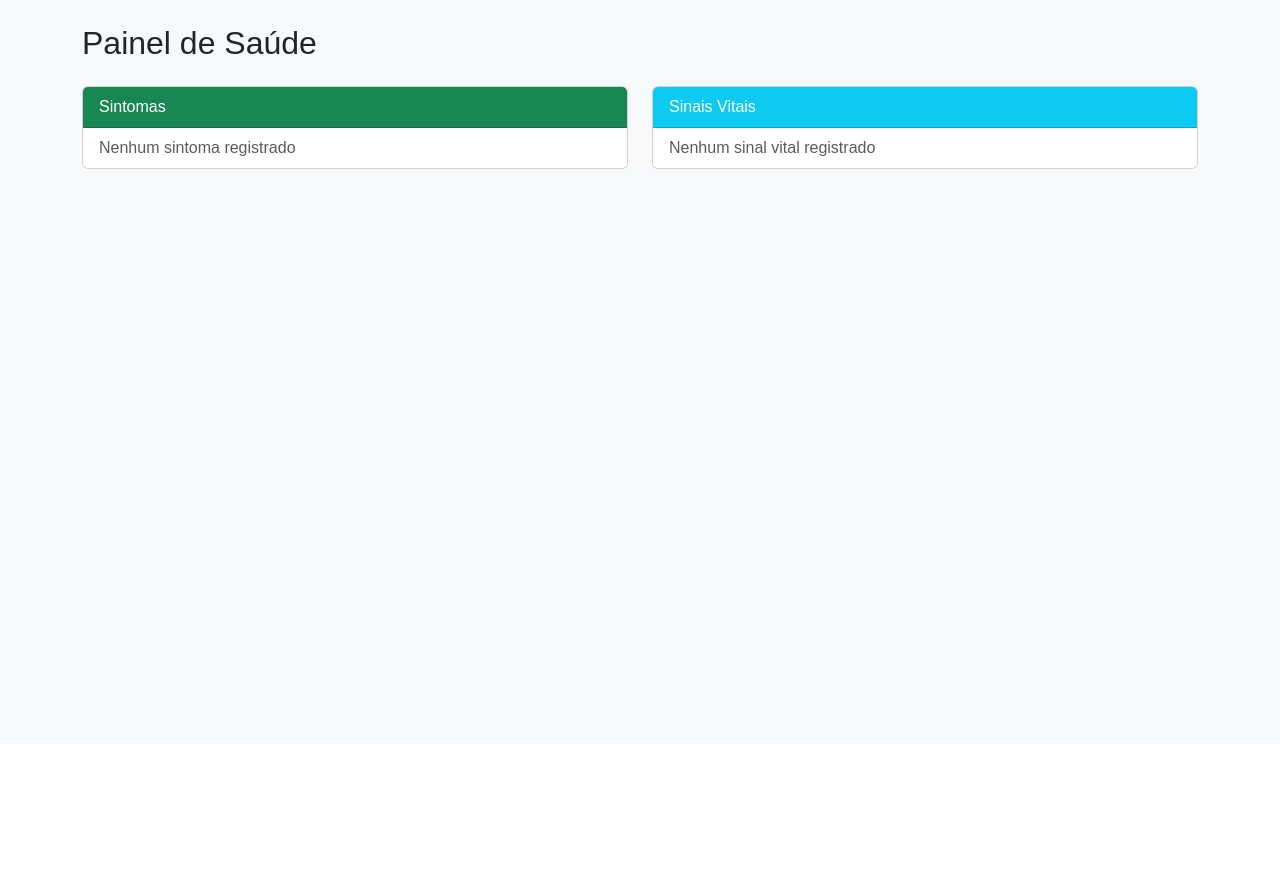
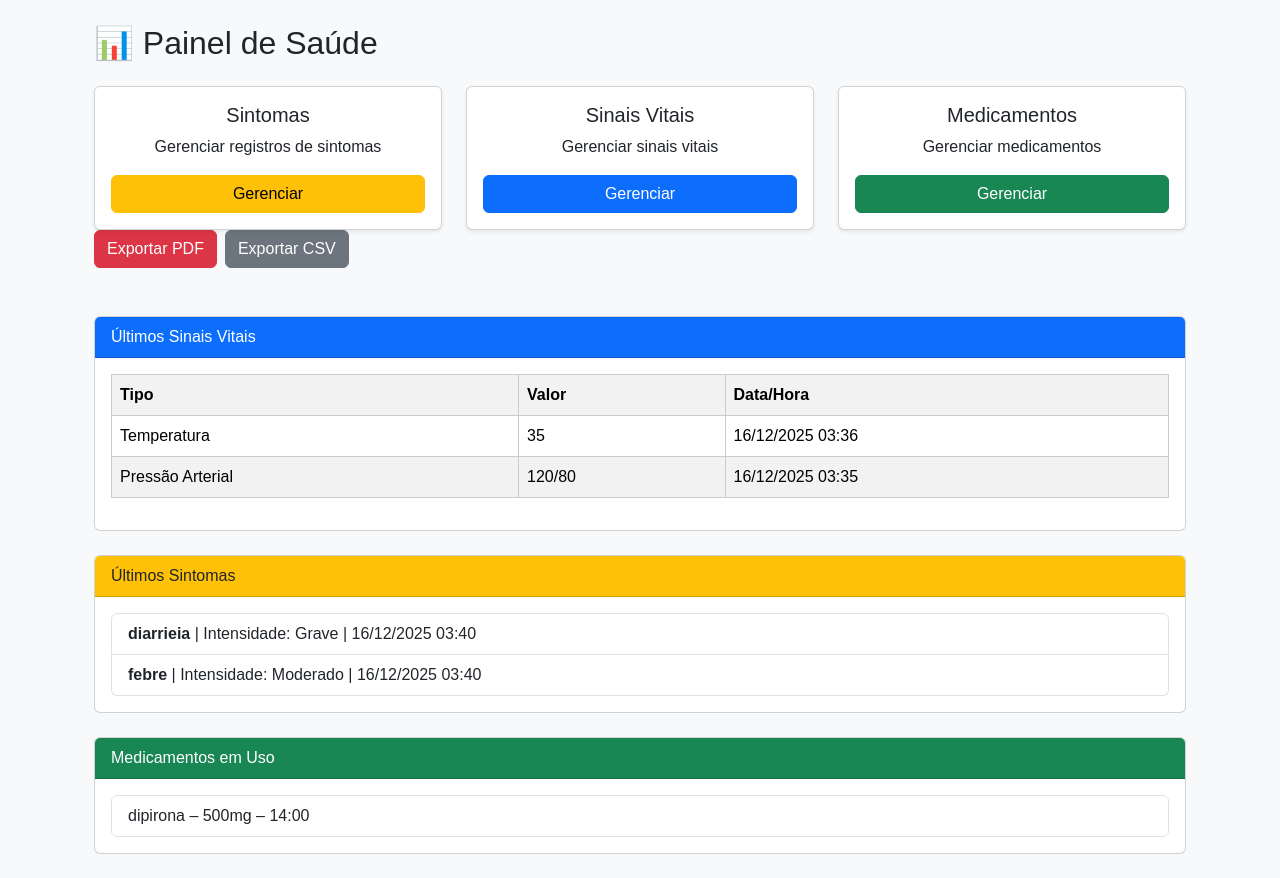
Before and after one commit to wlteixeira/PrimeHealth, a Django app: page / in a window 1280 px wide. Shown: the part 56-934 px from the top of the page. Before the commit the page ends 225 px from the top, so only its background shows below. Run offline with Django 5.2, Linux system fonts and the light colour scheme; a user stored in the database is signed in; data comes from the database, SQL or seed files in the repository; data that the repository does not hold is empty.

Commit message:
export and fix bugs

```diff
--- a/primehealth/dashboard/urls.py
+++ b/primehealth/dashboard/urls.py
@@ -1,6 +1,8 @@
 from django.urls import path
-from .views import painel_saude
+from .views import painel_saude, exportar_relatorio_pdf, exportar_relatorio_csv
 
 urlpatterns = [
     path('', painel_saude, name='painel_saude'),
+    path('exportar/pdf/', exportar_relatorio_pdf, name='exportar_relatorio_pdf'),
+    path('exportar/csv/', exportar_relatorio_csv, name='exportar_relatorio_csv'),
 ]
--- a/primehealth/dashboard/views.py
+++ b/primehealth/dashboard/views.py
@@ -1,14 +1,112 @@
 from django.contrib.auth.decorators import login_required
 from django.shortcuts import render
+from sinais_vitais.models import SinalVital
 from sintomas.models import Sintoma
-from sinais_vitais.models import SinalVital
+from medicamentos.models import Medicamento
+from django.utils import timezone
+import csv
+from django.http import HttpResponse
+from reportlab.pdfgen import canvas
 
 @login_required
 def painel_saude(request):
-    sintomas = Sintoma.objects.filter(usuario=request.user)
-    sinais_vitais = SinalVital.objects.filter(usuario=request.user)
+    usuario = request.user
 
-    return render(request, 'painel.html', {
+    sinais_vitais = SinalVital.objects.filter(usuario=usuario).order_by('-data_hora')[:5]
+    sintomas = Sintoma.objects.filter(usuario=usuario).order_by('-data_hora')[:5]
+    medicamentos = Medicamento.objects.filter(usuario=usuario)
+
+    contexto = {
+        'sinais_vitais': sinais_vitais,
         'sintomas': sintomas,
-        'sinais_vitais': sinais_vitais
-    })
+        'medicamentos': medicamentos,
+    }
+
+    return render(request, 'painel.html', contexto)
+
+@login_required
+def exportar_relatorio_csv(request):
+    response = HttpResponse(content_type='text/csv')
+    response['Content-Disposition'] = 'attachment; filename="relatorio_saude.csv"'
+
+    writer = csv.writer(response)
+    writer.writerow(['RELATÓRIO DE SAÚDE'])
+
+    writer.writerow([])
+    writer.writerow(['Sintomas'])
+    writer.writerow(['Nome', 'Intensidade', 'Data/Hora'])
+
+    for sintoma in Sintoma.objects.filter(usuario=request.user):
+        writer.writerow([sintoma.nome, sintoma.intensidade, sintoma.data_hora])
+
+    writer.writerow([])
+    writer.writerow(['Sinais Vitais'])
+    writer.writerow(['Tipo', 'Valor', 'Data/Hora'])
+
+    for sinal in SinalVital.objects.filter(usuario=request.user):
+        writer.writerow([sinal.tipo, sinal.valor, sinal.data_hora])
+
+    return response
+
+@login_required
+def exportar_relatorio_pdf(request):
+    response = HttpResponse(content_type='application/pdf')
+    response['Content-Disposition'] = 'attachment; filename="relatorio_saude.pdf"'
+
+    pdf = canvas.Canvas(response)
+    largura, altura = 595, 842  # A4
+    y = altura - 50
+
+    pdf.setFont("Helvetica-Bold", 16)
+    pdf.drawString(50, y, "Relatório de Saúde")
+    y -= 25
+
+    pdf.setFont("Helvetica", 10)
+    data_geracao = timezone.localtime().strftime('%d/%m/%Y %H:%M')
+    pdf.drawString(50, y, f"Gerado em: {data_geracao}")
+    y -= 40
+
+    pdf.setFont("Helvetica-Bold", 12)
+    pdf.drawString(50, y, "Sintomas")
+    y -= 20
+
+    pdf.setFont("Helvetica", 10)
+    for sintoma in Sintoma.objects.filter(usuario=request.user):
+        data_sintoma = sintoma.data_hora.strftime('%d/%m/%Y %H:%M')
+        pdf.drawString(
+            50,
+            y,
+            f"{sintoma.nome} | Intensidade: {sintoma.intensidade} | {data_sintoma}"
+        )
+        y -= 15
+
+        if y < 50:
+            pdf.showPage()
+            y = altura - 50
+            pdf.setFont("Helvetica", 10)
+
+    y -= 20
+
+    pdf.setFont("Helvetica-Bold", 12)
+    pdf.drawString(50, y, "Sinais Vitais")
+    y -= 20
+
+    pdf.setFont("Helvetica", 10)
+    for sinal in SinalVital.objects.filter(usuario=request.user):
+        data_sinal = sinal.data_hora.strftime('%d/%m/%Y %H:%M')
+        pdf.drawString(
+            50,
+            y,
+            f"{sinal.tipo} | Valor: {sinal.valor} | {data_sinal}"
+        )
+        y -= 15
+
+        if y < 50:
+            pdf.showPage()
+            y = altura - 50
+            pdf.setFont("Helvetica", 10)
+
+    pdf.showPage()
+    pdf.save()
+
+    return response
--- a/primehealth/sinais_vitais/models.py
+++ b/primehealth/sinais_vitais/models.py
@@ -2,22 +2,24 @@ from django.db import models
 from django.contrib.auth.models import User
 
 class SinalVital(models.Model):
+
+    TIPOS = [
+        ('Pressão Arterial', 'Pressão Arterial'),
+        ('Frequência Cardíaca', 'Frequência Cardíaca'),
+        ('Temperatura', 'Temperatura'),
+        ('Saturação', 'Saturação'),
+    ]
+
     usuario = models.ForeignKey(
         User,
-        on_delete=models.CASCADE,
-        related_name='sinais_vitais'
+        on_delete=models.CASCADE
     )
     tipo = models.CharField(
-        max_length=100,
-        verbose_name='Tipo'
+        max_length=30,
+        choices=TIPOS
     )
-    valor = models.CharField(
-        max_length=50,
-        verbose_name='Valor'
-    )
-    data_registro = models.DateField(
-        verbose_name='Data do Registro'
-    )
+    valor = models.CharField(max_length=20)
+    data_hora = models.DateTimeField(auto_now_add=True)
 
     def __str__(self):
-        return f'{self.tipo}: {self.valor}'
+        return f'{self.tipo} - {self.valor}'
--- a/primehealth/sinais_vitais/urls.py
+++ b/primehealth/sinais_vitais/urls.py
@@ -1,14 +1,14 @@
 from django.urls import path
 from .views import (
     listar_sinais_vitais,
-    cadastrar_sinal_vital,
+    criar_sinal_vital,
     editar_sinal_vital,
     excluir_sinal_vital
 )
 
 urlpatterns = [
     path('', listar_sinais_vitais, name='listar_sinais_vitais'),
-    path('novo/', cadastrar_sinal_vital, name='cadastrar_sinal_vital'),
+    path('novo/', criar_sinal_vital, name='criar_sinal_vital'),
     path('editar/<int:id>/', editar_sinal_vital, name='editar_sinal_vital'),
     path('excluir/<int:id>/', excluir_sinal_vital, name='excluir_sinal_vital'),
 ]
--- a/primehealth/sintomas/models.py
+++ b/primehealth/sintomas/models.py
@@ -2,18 +2,23 @@ from django.db import models
 from django.contrib.auth.models import User
 
 class Sintoma(models.Model):
+
+    INTENSIDADES = [
+        ('Leve', 'Leve'),
+        ('Moderado', 'Moderado'),
+        ('Grave', 'Grave'),
+    ]
+
     usuario = models.ForeignKey(
         User,
-        on_delete=models.CASCADE,
-        related_name='sintomas'
+        on_delete=models.CASCADE
     )
-    descricao = models.CharField(
-        max_length=255,
-        verbose_name='Descrição'
+    nome = models.CharField(max_length=100)
+    intensidade = models.CharField(
+        max_length=10,
+        choices=INTENSIDADES
     )
-    data_registro = models.DateField(
-        verbose_name='Data do Registro'
-    )
+    data_hora = models.DateTimeField(auto_now_add=True)
 
     def __str__(self):
-        return f'{self.descricao} ({self.usuario.username})'
+        return f'{self.nome} ({self.intensidade})'
--- a/primehealth/sintomas/urls.py
+++ b/primehealth/sintomas/urls.py
@@ -1,14 +1,14 @@
 from django.urls import path
 from .views import (
     listar_sintomas,
-    cadastrar_sintoma,
+    criar_sintoma,
     editar_sintoma,
     excluir_sintoma
 )
 
 urlpatterns = [
     path('', listar_sintomas, name='listar_sintomas'),
-    path('novo/', cadastrar_sintoma, name='cadastrar_sintoma'),
+    path('novo/', criar_sintoma, name='criar_sintoma'),
     path('editar/<int:id>/', editar_sintoma, name='editar_sintoma'),
     path('excluir/<int:id>/', excluir_sintoma, name='excluir_sintoma'),
 ]
--- a/primehealth/templates/painel.html
+++ b/primehealth/templates/painel.html
@@ -1,45 +1,125 @@
 {% extends 'base.html' %}
 
 {% block conteudo %}
-<h2 class="mb-4">Painel de Saúde</h2>
+<div class="container mt-4">
 
-<div class="row">
-    <div class="col-md-6">
-        <div class="card mb-3">
-            <div class="card-header bg-success text-white">
-                Sintomas
+    <h2 class="mb-4">📊 Painel de Saúde</h2>
+    <div class="row mb-4">
+
+    <div class="col-md-4">
+        <div class="card shadow-sm">
+            <div class="card-body text-center">
+                <h5 class="card-title">Sintomas</h5>
+                <p class="card-text">Gerenciar registros de sintomas</p>
+                <a href="{% url 'listar_sintomas' %}" class="btn btn-warning w-100">
+                    Gerenciar
+                </a>
             </div>
-            <ul class="list-group list-group-flush">
+        </div>
+    </div>
+
+    <div class="col-md-4">
+        <div class="card shadow-sm">
+            <div class="card-body text-center">
+                <h5 class="card-title">Sinais Vitais</h5>
+                <p class="card-text">Gerenciar sinais vitais</p>
+                <a href="{% url 'listar_sinais_vitais' %}" class="btn btn-primary w-100">
+                    Gerenciar
+                </a>
+            </div>
+        </div>
+    </div>
+
+    <div class="col-md-4">
+        <div class="card shadow-sm">
+            <div class="card-body text-center">
+                <h5 class="card-title">Medicamentos</h5>
+                <p class="card-text">Gerenciar medicamentos</p>
+                <a href="{% url 'listar_medicamentos' %}" class="btn btn-success w-100">
+                    Gerenciar
+                </a>
+            </div>
+        </div>
+    </div>
+
+    <div class="d-flex gap-2 mb-4">
+    <a href="{% url 'exportar_relatorio_pdf' %}" class="btn btn-danger">
+        Exportar PDF
+    </a>
+
+    <a href="{% url 'exportar_relatorio_csv' %}" class="btn btn-secondary">
+        Exportar CSV
+    </a>
+</div>
+
+</div>
+
+    <div class="card mb-4">
+        <div class="card-header bg-primary text-white">
+            Últimos Sinais Vitais
+        </div>
+        <div class="card-body">
+            {% if sinais_vitais %}
+                <table class="table table-striped">
+                    <tr>
+                        <th>Tipo</th>
+                        <th>Valor</th>
+                        <th>Data/Hora</th>
+                    </tr>
+                    {% for sinal in sinais_vitais %}
+                    <tr>
+                        <td>{{ sinal.get_tipo_display }}</td>
+                        <td>{{ sinal.valor }}</td>
+                        <td>{{ sinal.data_hora|date:"d/m/Y H:i" }}</td>
+                    </tr>
+                    {% endfor %}
+                </table>
+            {% else %}
+                <p class="text-muted">Nenhum sinal vital registrado.</p>
+            {% endif %}
+        </div>
+    </div>
+
+    <div class="card mb-4">
+        <div class="card-header bg-warning">
+            Últimos Sintomas
+        </div>
+        <div class="card-body">
+            {% if sintomas %}
+                <ul class="list-group">
                     {% for sintoma in sintomas %}
                         <li class="list-group-item">
-                        {{ sintoma.descricao }} - {{ sintoma.data_registro }}
-                    </li>
-                {% empty %}
-                    <li class="list-group-item text-muted">
-                        Nenhum sintoma registrado
+                            <strong>{{ sintoma.nome }}</strong> |
+                            Intensidade: {{ sintoma.intensidade }} |
+                            {{ sintoma.data_hora|date:"d/m/Y H:i" }}
                         </li>
                     {% endfor %}
                 </ul>
+            {% else %}
+                <p class="text-muted">Nenhum sintoma registrado.</p>
+            {% endif %}
         </div>
     </div>
 
-    <div class="col-md-6">
-        <div class="card mb-3">
-            <div class="card-header bg-info text-white">
-                Sinais Vitais
+
+    <div class="card mb-4">
+        <div class="card-header bg-success text-white">
+            Medicamentos em Uso
         </div>
-            <ul class="list-group list-group-flush">
-                {% for sinal in sinais_vitais %}
+        <div class="card-body">
+            {% if medicamentos %}
+                <ul class="list-group">
+                    {% for med in medicamentos %}
                         <li class="list-group-item">
-                        {{ sinal.tipo }}: {{ sinal.valor }}
-                    </li>
-                {% empty %}
-                    <li class="list-group-item text-muted">
-                        Nenhum sinal vital registrado
+                            {{ med.nome }} – {{ med.dosagem }} – {{ med.horario }}
                         </li>
                     {% endfor %}
                 </ul>
+            {% else %}
+                <p class="text-muted">Nenhum medicamento cadastrado.</p>
+            {% endif %}
         </div>
     </div>
+
 </div>
 {% endblock %}
```
Also changed, not shown: primehealth/sinais_vitais/forms.py (+4 -19 lines), primehealth/sinais_vitais/views.py (+6 -14 lines), primehealth/sintomas/forms.py (+1 -15 lines), primehealth/sintomas/views.py (+6 -14 lines), primehealth/templates/listar_sinais.html (+13 -12 lines), primehealth/templates/listar_sintomas.html (+10 -8 lines), primehealth/banco_dados.sqlite3, primehealth/medicamentos/migrations/0001_initial.py, primehealth/relatorios/migrations/0001_initial.py, primehealth/sinais_vitais/migrations/0001_initial.py, primehealth/sintomas/migrations/0001_initial.py, primehealth/sintomas/migrations/0002_sintoma_usuario_alter_sintoma_data_hora.py (added), 1 other file. Lines whose indentation alone changed are shown as unchanged.
